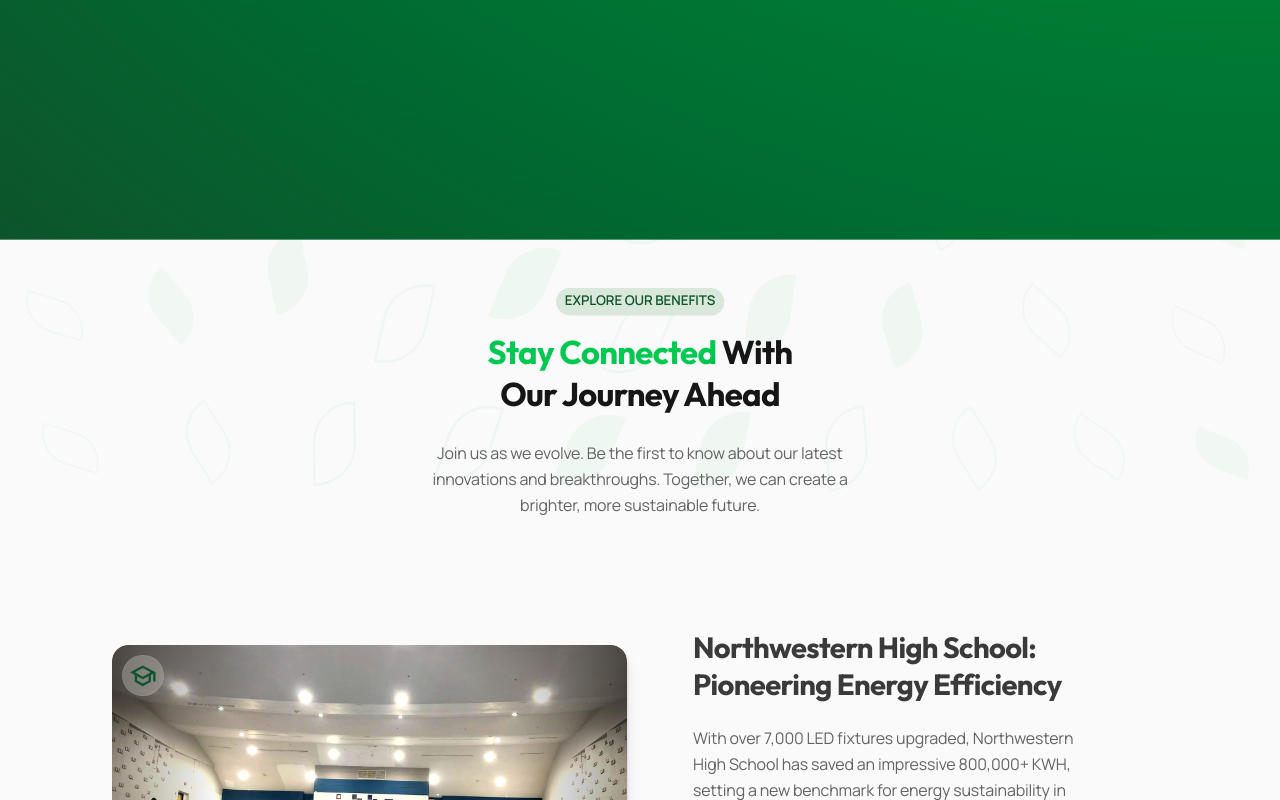
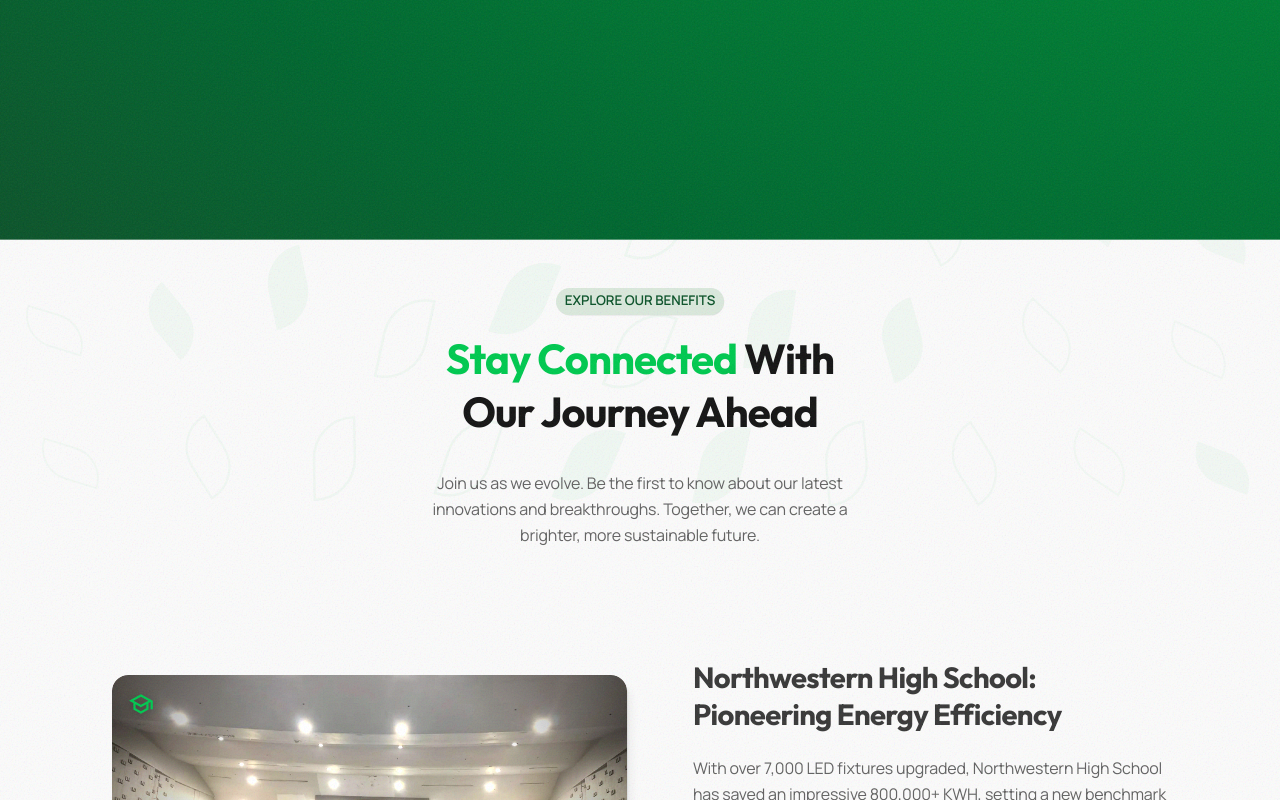
Before and after one commit to BenMoshang/1stgreenhome--final-draft, a SvelteKit app: page /Home in a window 1280 px wide. Shown: the part 2000-2800 px from the top of the page. Built offline with nearby package versions, Linux system fonts and the light colour scheme.

Commit message:
Add new landing page components and layout with smooth scroll

```diff
--- a/src/lib/components/layout/new-sections/NewHero.svelte
+++ b/src/lib/components/layout/new-sections/NewHero.svelte
@@ -93,7 +93,6 @@
         aria-label="Send email to get started"
       >
         {heroData.button}
-
         <svg
           xmlns="http://www.w3.org/2000/svg"
           width="24"
@@ -104,7 +103,6 @@
           stroke-width="2"
           stroke-linecap="round"
           stroke-linejoin="round"
-          class="icon icon-tabler icons-tabler-outline icon-tabler-send"
           aria-hidden="true"
         >
           <path stroke="none" d="M0 0h24v24H0z" fill="none" />
--- a/src/lib/components/layout/new-sections/NewProjectsSection.svelte
+++ b/src/lib/components/layout/new-sections/NewProjectsSection.svelte
@@ -44,7 +44,7 @@
         {header.label}
       </small>
       <h2
-        class="projects-section__header-title u_m-bottom__sm u_display-2--bold typography--primary max-ch-20"
+        class="projects-section__header-title u_m-bottom__sm u_display-1--bold typography--primary max-ch-20"
       >
         <span class="projects-section__header-title--gradient"
           >{header.title1}</span
@@ -151,7 +151,7 @@
 
       &--description {
         margin-right: auto;
-        max-inline-size: 45ch;
+        max-inline-size: 50ch;
         @extend %u_paragraph;
         @extend %typography--tertiary;
       }
@@ -206,20 +206,18 @@
         object-fit: cover;
       }
       &--icon {
-        $position: size('sm');
-        @extend %glass;
+        $position: size('md');
+        $icon-size: size('lg');
+
         position: absolute;
         top: $position;
         left: $position;
-        place-self: start;
-        $icon-size: size('xl');
-        padding: size('xs');
-        object-fit: cover;
-        border-radius: 50%;
+        object-fit: contain;
         block-size: $icon-size;
         inline-size: $icon-size;
         z-index: 3;
-        color: var(--brute-tertiary);
+        color: var(--brute-primary);
+        filter: drop-shadow(0 0.125rem 0.25rem rgba(0, 0, 0, 0.3));
       }
     }
   }
--- a/src/lib/styles/main.scss
+++ b/src/lib/styles/main.scss
@@ -143,14 +143,14 @@
  box-shadow:
 			var(--shadow-elevation-medium),
 			inset 0 0.0625rem 0 rgba(255, 255, 255, 0.5);
-    transition: all 250ms;
+    transition: all 200ms;
     overflow: hidden;
-
-    & svg {
-      inline-size: var(--size-md);
-      block-size: var(--size-md);
+    &:hover {
+      &::before {
+        width: 100%;
+      }
     }
-    &::before {
+ &::before {
       content: '';
       position: absolute;
       top: 0;
@@ -161,13 +161,16 @@
       background: var(--brute-secondary--neu);
       z-index: -1;
       box-shadow: inherit;
-      transition: all 250ms;
+      transition: all 200ms;
     }
-    &:hover {
-      &::before {
-        width: 100%;
-      }
+    & svg {
+      display: block;
+      position:relative;
+      inline-size: var(--size-md);
+      block-size: var(--size-md);
     }
+
+
   }
   .max-ch-20{
     max-inline-size: 20ch;
--- a/src/routes/+layout.svelte
+++ b/src/routes/+layout.svelte
@@ -34,8 +34,7 @@
 <div class="layout-wrapper">
   <NewHeader />
   {@render children()}
-</div>
-<svg width="0" height="0" style="position: absolute;">
+  <svg width="0" height="0">
     <defs>
       <filter id="noiseFilter2">
         <feTurbulence
@@ -51,6 +50,7 @@
       </filter>
     </defs>
   </svg>
+</div>
 
 <!-- SVG filter for noise effect -->
 
@@ -66,6 +66,7 @@
   }
 
   .layout-wrapper {
+    position: relative;
     display: flex;
     flex-direction: column;
     justify-content: center;
@@ -73,6 +74,28 @@
     height: 100%;
     width: 100%;
     margin: 0 auto;
+    svg {
+      position: absolute;
+      min-block-size: 100%;
+      inline-size: 100%;
+    }
+    &::before {
+      content: '';
+      position: absolute;
+
+      inset: 0;
+
+      overflow: clip;
+      z-index: 3;
+      margin: auto;
+      min-block-size: 100%;
+      inline-size: 100%;
+      filter: url('#noiseFilter2') contrast(300%) brightness(120%) opacity(1);
+      opacity: 0.05;
+      pointer-events: none;
+      transform: translateZ(0);
+      will-change: filter;
+    }
   }
   :global(html) {
     scrollbar-color: var(--brute-secondary) transparent;
@@ -82,23 +105,6 @@
     ::selection {
       background: var(--brute-tertiary);
       color: white;
-    }
-    &::before {
-      content: '';
-      position: absolute;
-
-      inset: 0;
-
-      overflow: clip;
-      z-index: 2;
-      margin: auto;
-      min-block-size: 1000%;
-      inline-size: 100%;
-      filter: url('#noiseFilter2') contrast(300%) brightness(120%) opacity(1);
-      opacity: 0.05;
-      pointer-events: none;
-      transform: translateZ(0);
-      will-change: filter;
     }
   }
 
```
Lines whose indentation alone changed are shown as unchanged.
